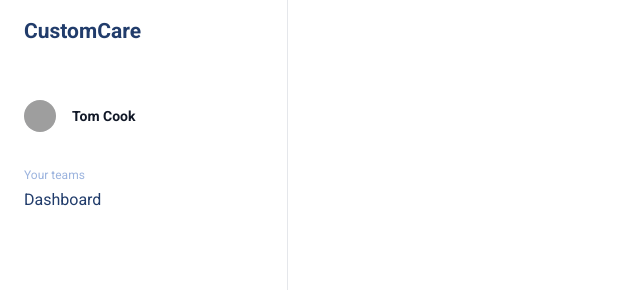
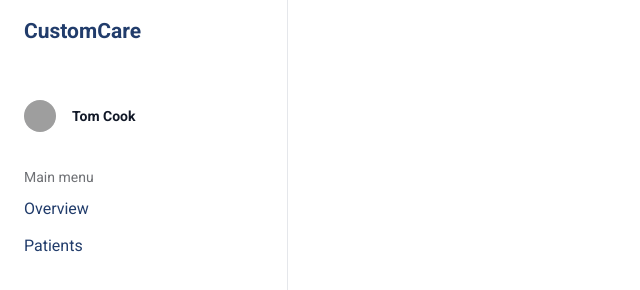
Before and after one commit to antoniosamuels/customcare-html, a website: page public/patients.html in a window 1280 px wide. Shown: the top 290 px of the page, without its empty margins (0-640 px from the left). Drawn offline with nearby package versions, Linux system fonts and the light colour scheme; grey boxes are pictures that could not be loaded.

Commit message:
adjusted main menu

```diff
--- a/public/patients.html
+++ b/public/patients.html
@@ -172,7 +172,7 @@
 
     <div class="">
         <a href="#"
-            class="flex items-center gap-x-4 py-4 text-sm font-semibold leading-6 text-gray-900 : hover:p-3 hover:bg-gray-50">
+            class="flex items-center gap-x-4 py-4 text-sm font-semibold leading-6 text-gray-900">
             <img class="h-8 w-8 rounded-full bg-gray-50"
                 src="https://images.unsplash.com/photo-1472099645785-5658abf4ff4e?ixlib=rb-1.2.1&ixid=eyJhcHBfaWQiOjEyMDd9&auto=format&fit=facearea&facepad=2&w=256&h=256&q=80"
                 alt="">
@@ -182,18 +182,22 @@
     </div>
 
     <div>
+        <!-- navigation 1 -->
         <nav class="flex flex-1 flex-col">
-        <ul role="list" class="flex flex-1 flex-col gap-y-7">
+            <ul role="list" class="flex flex-1 flex-col gap-y-1">
+                <div class="nav-headers">Main menu</div>
+                <ul role="list">
                     <li>
-            <ul role="list" class="space-y-1">
+                        <a href="#" class="nav-link">
+                            Overview
+                        </a>
+                    </li>
                     <li>
-                <div class="typeB12 text-navy-600">Your teams</div>
-                <a href="#" class="text-navy-800 group flex gap-x-3 py-2 typeB16 : hover:text-blue-1000">
-                  Dashboard
+                        <a href="#" class="nav-link">
+                            Patients
                         </a>
                     </li>
                 </ul>
-          </li>
             </ul>
         </nav>
     </div>
--- a/src/input.css
+++ b/src/input.css
@@ -15,9 +15,14 @@
     @apply typeB14 text-info-600 hover:text-info-900;
   }
 
+  .nav-headers {
+    @apply typeB14 text-tungston-600;
+  }
+
+  .nav-link {
+    @apply text-navy-800 flex gap-x-2 py-2 typeB16 hover:text-blue-1000;
+  }
 }
-
-
 
 body, html {
     font-family: 'Roboto', sans-serif;
```
Also changed, not shown: public/output.css. Lines whose indentation alone changed are shown as unchanged.
